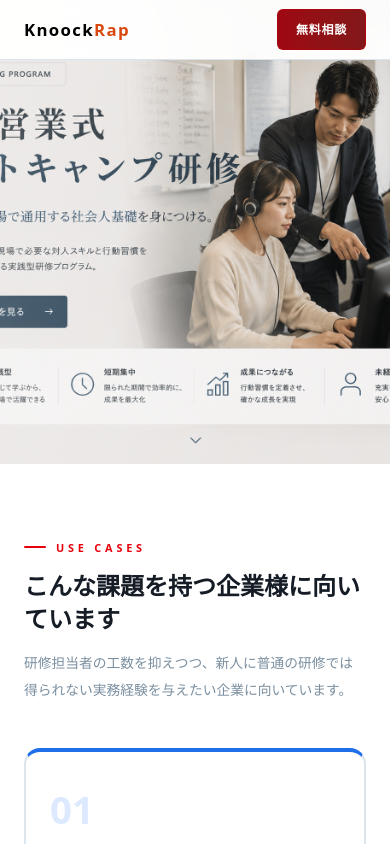
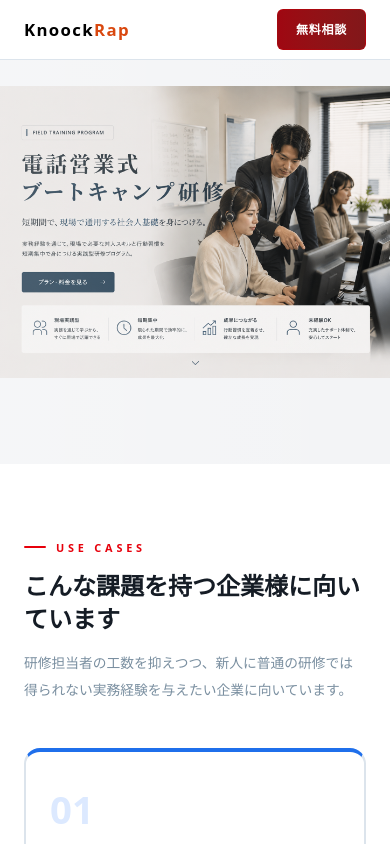
Before and after one commit to knockrap/knockrap-lp, a Next.js app: page / in a window 390 px wide. Shown: the top 844 px of the page. Built offline with nearby package versions, Linux system fonts and the light colour scheme.

Commit message:
auto update

```diff
--- a/app/components/sections/Hero.tsx
+++ b/app/components/sections/Hero.tsx
@@ -4,14 +4,14 @@ import Image from 'next/image'
 
 export function Hero() {
   return (
-    <section className="relative w-full max-w-none overflow-hidden bg-[#f3f4f6] min-h-[55vh] md:min-h-[70vh] lg:min-h-[85vh]">
+    <section className="relative w-full max-w-none overflow-hidden bg-[#f3f4f6] flex items-center justify-center min-h-[55vh] md:min-h-[70vh] lg:min-h-[85vh]">
       <div className="absolute inset-0">
         <Image
           src="/images/hero-visual.jpg"
           alt="コールセンター研修の現場イメージ"
           fill
           sizes="100vw"
-          className="object-cover object-[center_top] md:object-center"
+          className="object-contain object-center md:object-cover md:object-center"
           priority
         />
       </div>
```
